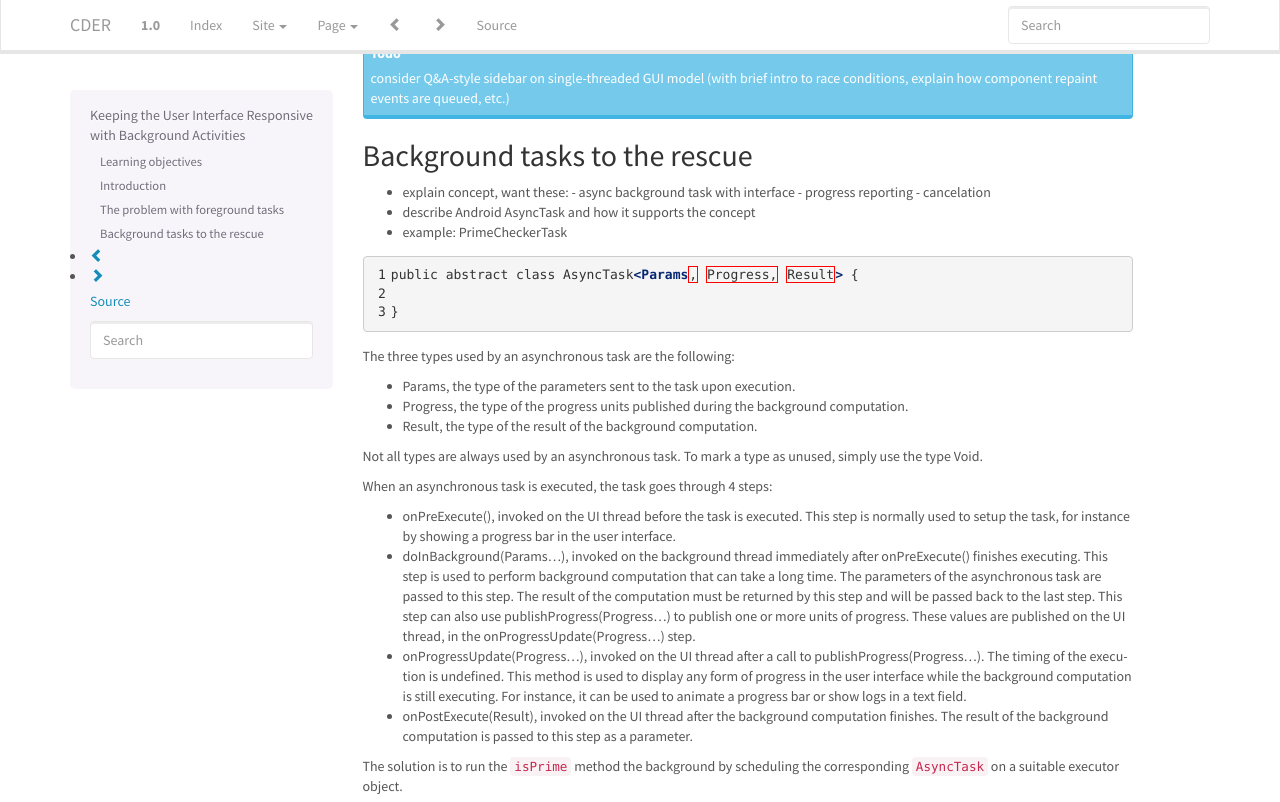
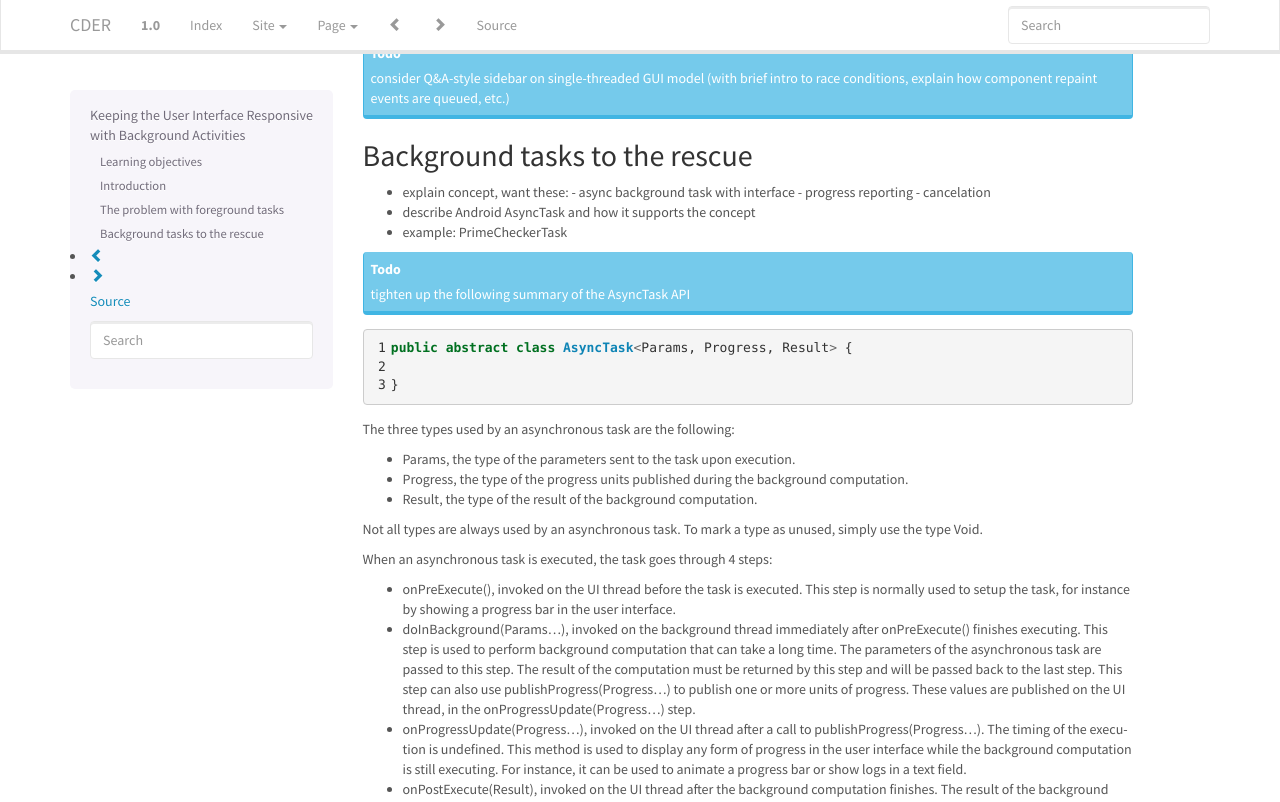
Before and after one commit to LoyolaChicagoBooks/cder, a Sphinx documentation site: the page built from source/activities.rst, in a window 1280 px wide and 1400 px high, scrolled down 1588 px, cut to the strip 0-802 px from the top of the window. Built offline with Sphinx 7.4.7, drawn with Linux system fonts in a browser that asks for light colours; some of the changed text lies outside the part shown.

Commit message:
some more minor cosmetic changes

```diff
--- a/source/activities.rst
+++ b/source/activities.rst
@@ -91,7 +91,9 @@ Background tasks to the rescue
 - describe Android AsyncTask and how it supports the concept
 - example: PrimeCheckerTask
 
-.. code-block:: xml
+.. todo:: tighten up the following summary of the AsyncTask API
+
+.. code-block:: java
    :linenos:
 
    public abstract class AsyncTask<Params, Progress, Result> {
```
Also changed, not shown: other parts of source/activities.rst (+1 -1 lines).
